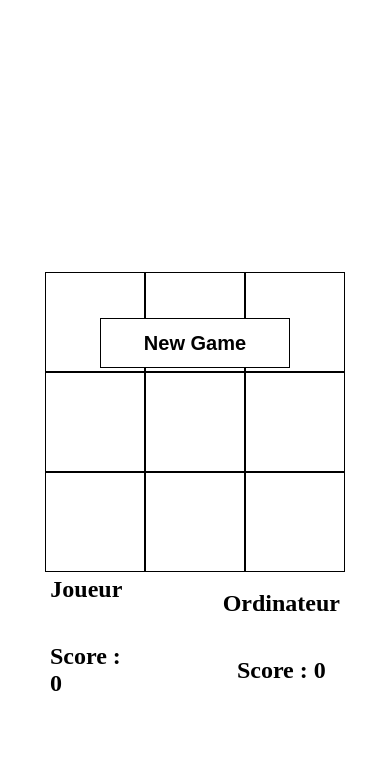
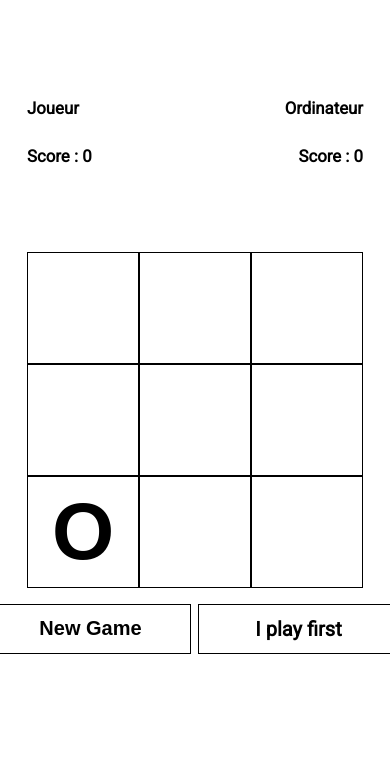
Before and after one commit to ArthurMynl/TicTacToe, a plain HTML site: page index.html in a window 390 px wide. Drawn offline with Linux system fonts and the light colour scheme.

Commit message:
css + alternance du joueur qui debute

```diff
--- a/index.html
+++ b/index.html
@@ -1,12 +1,28 @@
 <head>
     <meta charset="utf-8">
+    <meta name="viewport" content="width=device-width, initial-scale=1.0">
     <title>Tic Tac Toe</title>
     <link rel="stylesheet" href="index.css">
+    <link rel="preconnect" href="https://fonts.googleapis.com">
+    <link rel="preconnect" href="https://fonts.gstatic.com" crossorigin>
+    <link href="https://fonts.googleapis.com/css2?family=Roboto&display=swap" rel="stylesheet">
 </head>
 
 
 <body>
     <!-- Create the gameboard -->
+
+    <div class="results">
+        <div class="joueur">
+            <h2>Joueur</h2>
+            <h2 id="score-joueur">Score : </h2>
+        </div>
+        <div class="ordinateur">
+            <h2>Ordinateur</h2>
+            <h2 id="score-ordinateur">Score : </h2>
+        </div>
+    </div>
+    <h2 id="winner"></h2>
     <div class="gameboard">
         <button class="cell" id="cell11"></button>
         <button class="cell" id="cell12"></button>
@@ -18,19 +34,10 @@
         <button class="cell" id="cell32"></button>
         <button class="cell" id="cell33"></button>
     </div>
-    <div class="results">
-        <div class="joueur">
-            <h2>Joueur</h2>
-            <h2 id="score-joueur">Score : </h2>
-        </div>
-        <div class="ordinateur">
-            <h2>Ordinateur</h2>
-            <h2 id="score-ordinateur">Score : </h2>
-        </div>
-        <h2 id="winner"></h2>
-    </div>
     <div class="buttons">
         <button id="new-game">New Game</button>
+        <input type="checkbox" id="switch" />
+        <label for="switch">I play first</label>
     </div>
 </body>
 
--- a/index.js
+++ b/index.js
@@ -12,6 +12,7 @@ const scoreJoueurEl = document.getElementById("score-joueur");
 const scoreOrdinateurEl = document.getElementById("score-ordinateur");
 const winnerEl = document.getElementById("winner");
 const newGameEl = document.getElementById("new-game");
+const checkbox = document.getElementById("switch");
 
 newGameEl.addEventListener("click", reset);
 
@@ -24,10 +25,10 @@ scoreJoueurEl.innerText = `Score : ${scoreJoueur}`;
 scoreOrdinateurEl.innerText = `Score : ${scoreOrdinateur}`;
 
 
-const ia = 'O';
-const player = 'X';
+let ia = 'O';
+let player = 'X';
+let playerPlayFirst = false;
 
-let playerPlayFirst = true;
 
 function reset() {
     for (const row of cells) {
@@ -38,6 +39,10 @@ function reset() {
     gameboard = [[0, 0, 0], [0, 0, 0], [0, 0, 0]];
     isFinished = false;
     winnerEl.innerText = "";
+    playerPlayFirst = !playerPlayFirst;
+    if (!playerPlayFirst) {
+        IAv2();
+    }
 }
 
 
@@ -127,6 +132,17 @@ function isMoveAvailable() {
     return false;
 }
 
+function boardEmpty() {
+    for (let i = 0; i < 3; i++) {
+        for (let j = 0; j < 3; j++) {
+            if (gameboard[i][j] !== 0) {
+                return false;
+            }
+        }
+    }
+    return true;
+}
+
 
 /**
  * Deprecated : in this function IA is just playing randomly
@@ -145,12 +161,20 @@ function IA() {
 }
 
 function IAv2() {
+    if (boardEmpty()) {
+        random = Math.floor(Math.random() * 3);
+        random2 = Math.floor(Math.random() * 3);
+        cells[random][random2].innerHTML = ia;
+        gameboard[random][random2] = ia;
+    }
+    else {
         let bestMove = findBestMove();
         cells[bestMove[0]][bestMove[1]].innerHTML = ia;
         gameboard[bestMove[0]][bestMove[1]] = ia;
         let winner = checkWin();
         if (winner !== null) {
             countScores(winner);
+        }
     }
 }
 
--- a/index.scss
+++ b/index.scss
@@ -2,25 +2,23 @@ body {
     margin: 0;
     padding: 0;
     box-sizing: border-box;
+    display : flex;
+    flex-direction: column;
+    justify-content: center;
+    align-items: center;
+    gap: 1rem;
+    font-family: 'Roboto', sans-serif;
 }
 
 
 .gameboard {
-    position : absolute;
-    top : calc(50% - 150px);
-    left : calc(50% - 150px);
     display : grid;
-    grid-template-columns: 100px 100px 100px;
-    grid-template-rows: 100px 100px 100px;
-    grid-template-areas:
-        "a1 a2 a3"
-        "b1 b2 b3"
-        "c1 c2 c3";
-}
+    grid-template-columns: repeat(3, 10rem);
+    grid-template-rows: repeat(3, 10rem);
 
     .cell {
-    width: 100px;
-    height: 100px;
+        width: 100%;
+        height: 100%;
         border: 1px solid black;
         background-color: white;
         text-align: center;
@@ -33,37 +31,35 @@ body {
         background-color: black;
         color: white;
     }
+}
 
 
 .results {
     display: flex;
     flex-direction: row;
-    justify-content: center;
-    align-items: space-around;
-    position: relative;
-    top: 60vh;
+    justify-content: space-between;
+    align-items: center;
+    width: 30rem;
+    font-size: 1rem;
+    margin-top : 10vh;
 
     .joueur {
         display: flex;
         flex-direction: column;
         justify-content: center;
-        align-items: center;
-        margin : 50px;
+        align-items: flex-start;
     }
 
     .ordinateur {
         display: flex;
         flex-direction: column;
         justify-content: center;
-        align-items: center;
-        margin : 50px;
+        align-items: flex-end;
     }
 
     #winner {
         font-weight: bold;
         color: black;
-        position: absolute;
-        top: -400px;
         text-align: center;
     }
 }
@@ -74,9 +70,6 @@ body {
     flex-direction: row;
     justify-content: center;
     align-items: center;
-    position: relative;
-    top: -5vh;
-    margin: 100px;
 
     button {
         width: 200px;
@@ -93,4 +86,58 @@ body {
         background-color: black;
         color: white;
     }
+
+    input[type=checkbox]{
+        height: 0;
+        width: 0;
+        visibility: hidden;
     }
+
+    label {
+        cursor: pointer;
+        width: 200px;
+        height: 48px;
+        background: white;
+        border: 1px solid black;
+        display: block;
+        position: relative;
+        text-align: center;
+        font-size: 20px;
+        font-weight: bold;
+        line-height: 48px;
+    }
+
+    input:checked + label {
+        background: black;
+        color: white;
+    }
+
+}
+
+@media (max-width: 600px) {
+    .gameboard {
+        grid-template-columns: repeat(3, 7rem);
+        grid-template-rows: repeat(3, 7rem);
+    }
+    .results {
+        width: 21rem;
+        font-size: 0.7rem;
+    }
+}
+
+
+@media (max-width: 380px) {
+    .gameboard {
+        grid-template-columns: repeat(3, 5rem);
+        grid-template-rows: repeat(3, 5rem);
+    }
+
+    .results {
+        width: 15rem;
+        font-size: 0.5rem;
+    }
+
+
+
+
+}
```
Also changed, not shown: index.css, 1 other file. Lines whose indentation alone changed are shown as unchanged.
